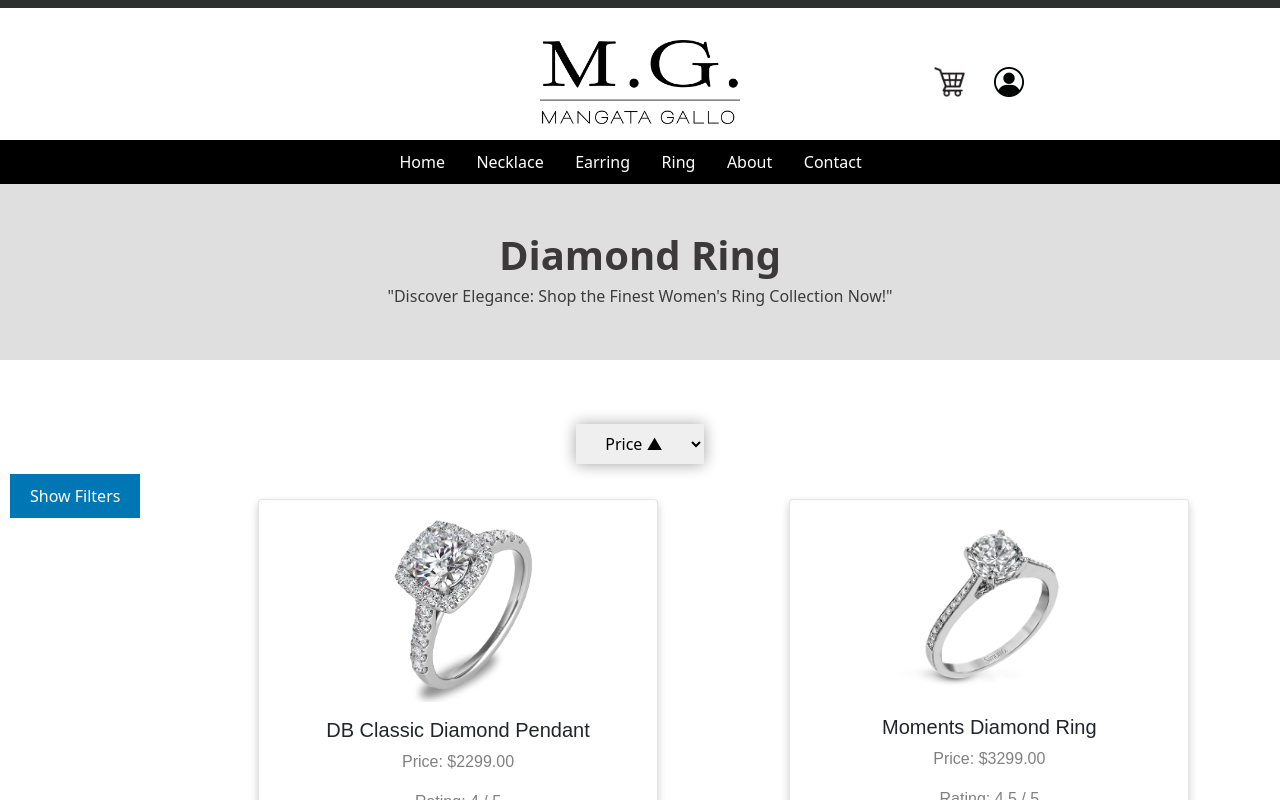
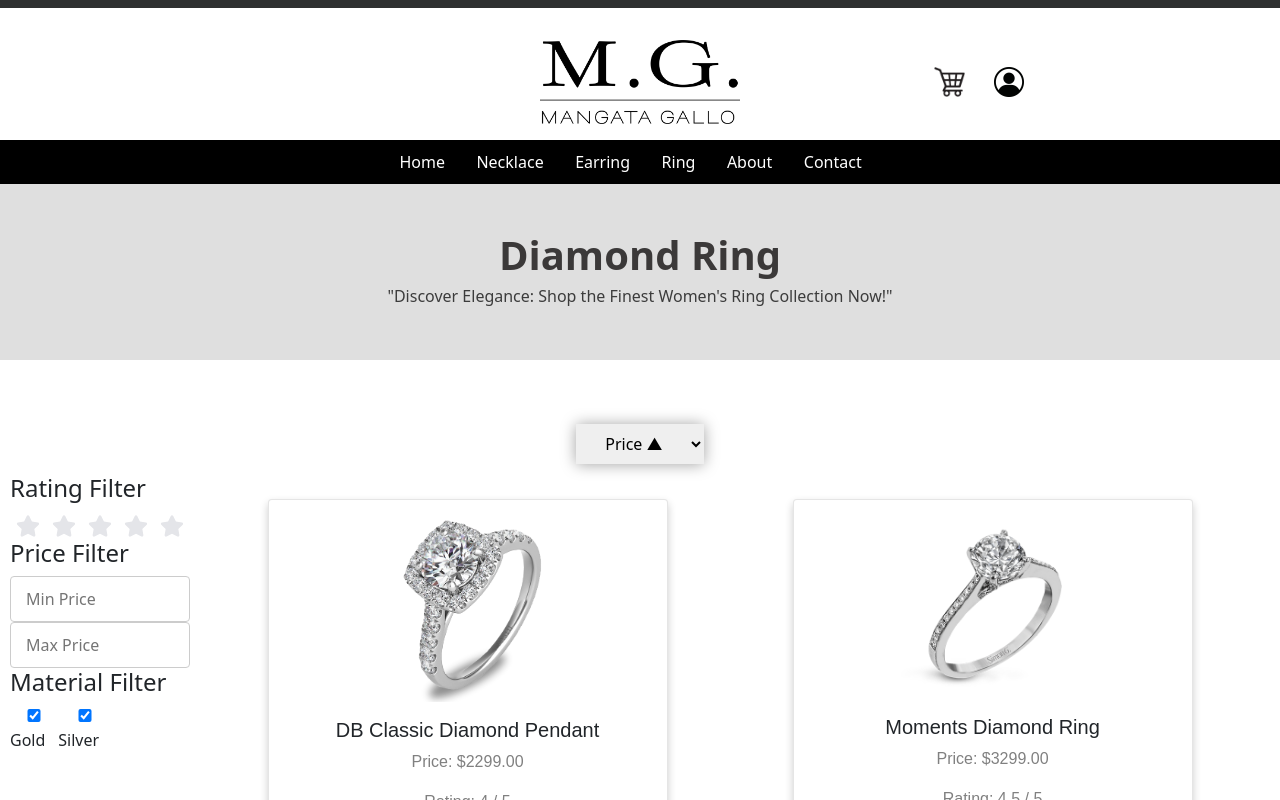
Before and after one commit to caylanwilcox/JewelryBusiness.React, a React (Create React App) app: page /Ring in a window 1280 px wide. Shown: the top 800 px of the page. Built offline with nearby package versions, Linux system fonts and the light colour scheme.

Commit message:
added star filter and removed toggle

```diff
--- a/package.json
+++ b/package.json
@@ -10,6 +10,7 @@
     "react": "^18.2.0",
     "react-dom": "^18.2.0",
     "react-helmet": "^6.1.0",
+    "react-icons": "^4.12.0",
     "react-router-dom": "^6.14.2",
     "react-scripts": "5.0.1",
     "web-vitals": "^2.1.4"
--- a/src/Contact.js
+++ b/src/Contact.js
@@ -67,7 +67,7 @@ const Contact = ()=>{
                         required
                     ></textarea>
                 </div>
-                <button type="submit">Submit</button>
+                <button className='submitButton' type="submit">Submit</button>
             </form>
         </div>
         <Footer/>
--- a/src/Necklace.js
+++ b/src/Necklace.js
@@ -26,7 +26,7 @@ const necklaces = [
     name: 'Diamond ',
     price: 1599,
     imageUrl: Asset,
-    rating: 3.5,
+    rating: 4.0,
     material: ['gold']
   },
   {
--- a/src/RatingFilter.js
+++ b/src/RatingFilter.js
@@ -1,25 +1,40 @@
 import React, { useContext } from 'react';
 import { FilterContext } from './FilterContext';
+import { FaStar } from 'react-icons/fa'; // Ensure you have installed react-icons
 
 const RatingFilter = () => {
   const { filters, updateFilters } = useContext(FilterContext);
 
   const handleChange = (newRating) => {
-    updateFilters('rating', parseFloat(newRating));
+    updateFilters('rating', newRating);
   };
 
   return (
     <div>
       <h4>Rating Filter</h4>
-      <input
-        type="range"
-        min="0"
-        max="5"
-        step="0.5"
-        value={filters.rating || 0}
-        onChange={(e) => handleChange(e.target.value)}
-      />
-      <div>Selected Rating: {filters.rating || ' '} / 5 </div>
+      <div style={{ display: 'flex' }}>
+        {[...Array(5)].map((_, index) => {
+          index += 1;
+          return (
+            <button
+              key={index}
+              style={{
+                background: 'none',
+                border: 'none',
+                cursor: 'pointer'
+              }}
+              onClick={() => handleChange(index)}
+              aria-label={`Rate ${index}`}
+            >
+              <FaStar
+                size={24}
+                color={index <= filters.rating ? "#ffc107" : "#e4e5e9"}
+              />
+            </button>
+          );
+        })}
+      </div>
+
     </div>
   );
 };
--- a/src/Sidebar.js
+++ b/src/Sidebar.js
@@ -5,24 +5,19 @@ import PriceFilter from './PriceFilter';
 import MaterialFilter from './MaterialFilter';
 
 const Sidebar = () => {
-  const [isFilterVisible, setIsVisible]=useState(false)
-  function toggleVisibility(){
-    setIsVisible(!isFilterVisible)
-  }
+
   return (
     <div className="sideBarContainer">
-      <button onClick={toggleVisibility}>
-        {isFilterVisible ? 'Hide Filters' : 'Show Filters'}
-      </button>
 
-      {isFilterVisible && (
+
+
         <>
           <RatingFilter />
           <PriceFilter />
           <MaterialFilter />
           {/* Other sidebar content */}
         </>
-      )}
+
     </div>
   );
 };
--- a/src/cssFiles/contact.css
+++ b/src/cssFiles/contact.css
@@ -41,7 +41,7 @@ input:focus, textarea:focus {
     border-color: #0077b5;
 }
 
-button {
+.submitButton {
     background-color: #0077b5;
     color: #fff;
     padding: 10px 20px;
@@ -51,6 +51,6 @@ button {
     transition: background-color 0.3s ease;
 }
 
-button:hover {
+.submitButton:hover {
     background-color: #005a8e;
 }
--- a/src/cssFiles/sidebar.css
+++ b/src/cssFiles/sidebar.css
@@ -17,6 +17,7 @@
     color: #333;
     font-size: 18px;
     margin-bottom: 15px;
+
   }
 
   /* Styling for inputs, selects, and buttons */
@@ -62,3 +63,25 @@
     margin-left: 270px; /* Adjust based on sidebar width */
     padding: 20px;
   }
+/* Styles for the filter toggle as text */
+.filterToggle {
+  background-color: transparent; /* No background */
+  color: #6f5635; /* Matching the color theme */
+  border: none; /* No border */
+  font-size: 16px;
+  cursor: pointer;
+  transition: color 0.3s ease;
+  text-decoration: none; /* Underline to indicate it's clickable */
+}
+
+/* Hover effect for better user interaction */
+.filterToggle:hover {
+  color: #fbd6a6; /* Lighter shade for hover */
+}
+
+/* Focus styles to improve accessibility */
+.filterToggle:focus {
+  outline: none;
+  color: #fbd6a6; /* Highlight color on focus */
+  text-decoration: none; /* Remove underline on focus for distinction */
+}
--- a/src/cssFiles/styles.css
+++ b/src/cssFiles/styles.css
@@ -44,11 +44,25 @@
 }
 
 /* Adjust Main Content Area */
+/* Initial state of the main content area with a margin */
 .Shop {
-  margin-left: 25%; /* Adjust to match the sidebar width */
+  transition: margin-left 0.5s; /* Smooth transition for the margin change */
   padding: 20px;
+}
 
+/* State of the main content area when sidebar is hidden */
+.Shop.expanded {
+  margin-left: 0; /* Remove the margin to allow content to expand */
 }
+
+/* Hidden state for the sidebar for animation */
+.sidebar.hidden {
+  width: 0;
+  padding: 0;
+  overflow-x: hidden; /* Prevent horizontal scrollbar */
+  transition: width 0.5s, padding 0.5s; /* Smooth transition for width and padding */
+}
+
 .pageContent{
   display: flex;
 
```
Also changed, not shown: 1 other file (tests, documents, lock files or other folders).
